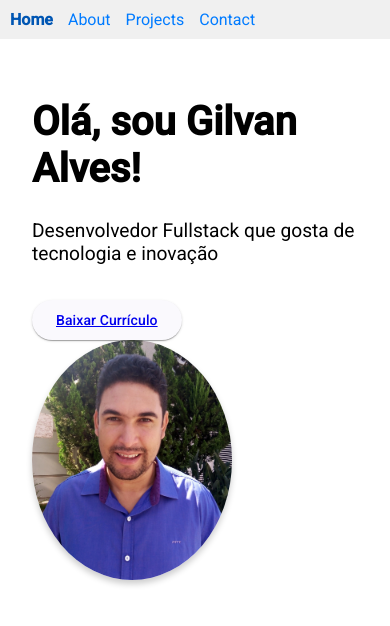
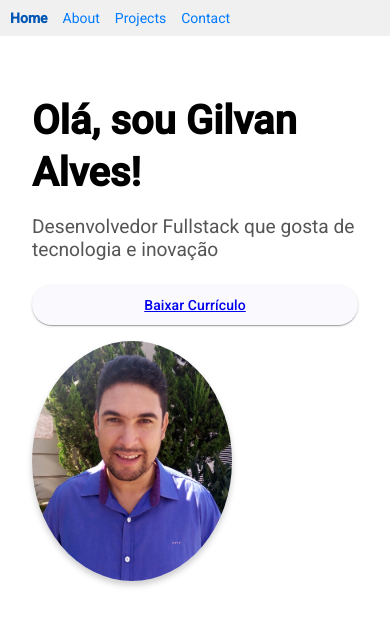
Before and after one commit to Gilvan-R-A/portfolio, an Angular app: page / in a window 390 px wide. Shown: the top 626 px of the page. Built offline with nearby package versions, Linux system fonts and the light colour scheme.

Commit message:
feat: global portfolio style implemented

```diff
--- a/src/styles.css
+++ b/src/styles.css
@@ -1,4 +1,112 @@
-/* You can add global styles to this file, and also import other style files */
+/* Estilos Globais */
 
-html, body { height: 100%; }
-body { margin: 0; font-family: Roboto, "Helvetica Neue", sans-serif; }
+html, body {
+    height: 100%;
+    margin: 0;
+    font-family: Roboto, "Helvetica Neue", sans-serife;
+    background-color: #ffffff;
+    color: #000000;
+    line-height: 1,6;
+    transition: background-color 0.3s, color 0.3s;
+}
+
+.container {
+    width: 90%;
+    max-width: 1200px;
+}
+
+/* Tipografia Global */
+
+h1, h2, h3 {
+    margin-bottom: 1rem;
+    line-height: 1.3;
+}
+
+p {
+    margin: 0.5rem 0;
+    color: #555;
+}
+
+/* Botões Globais */
+
+button {
+    display: block;
+    width: 100%;
+    max-width: 200px;
+    margin: 1rem auto;
+    padding: 0.8rem 1.5rem;
+    font-size: 1rem;
+    color: white;
+    background-color: #3f51b5;
+    border: none;
+    border-radius: 4px;
+    cursor: pointer;
+    transition: background-color 0,3s, transform 0.2s;
+}
+
+/* Formulários Globais */
+
+form {
+    display: flex;
+    flex-direction: column;
+    gap: 1rem;
+}
+
+input, textarea {
+    width: 100%;
+    padding: 0.8rem;
+    border: 1px solid #ddd;
+    border-radius: 4px;
+    font-size: 1rem;
+    box-sizing: border-box;
+}
+
+input:focus, textarea:focus {
+    border-color: #3f51b5;
+    outline: none;
+    box-shadow: 0 0 4px rgba(63, 81, 181, 0.5);
+}
+
+/* Responsividade */
+
+@media (max-width: 768px) {
+    .container {
+        width: 95%;
+    }
+
+    h1, h2, h3 {
+        font-size: 1.8rem;
+    }
+
+    p {
+        font-size: 1rem;
+    }
+
+    button {
+        max-width: 150px;
+    }
+}
+
+@media (max-width: 480px) {
+    body {
+        font-size: 14px;
+    }
+
+    h1, h2, h3 {
+        font-size: 1.5rem;
+    }
+
+    button {
+        width: 100%;
+        max-width: none;
+        padding: 0 1rem;
+    }
+
+    .container {
+        padding: 0 1rem;
+    }
+
+    form {
+        padding: 0 1rem;
+    }
+}
```
